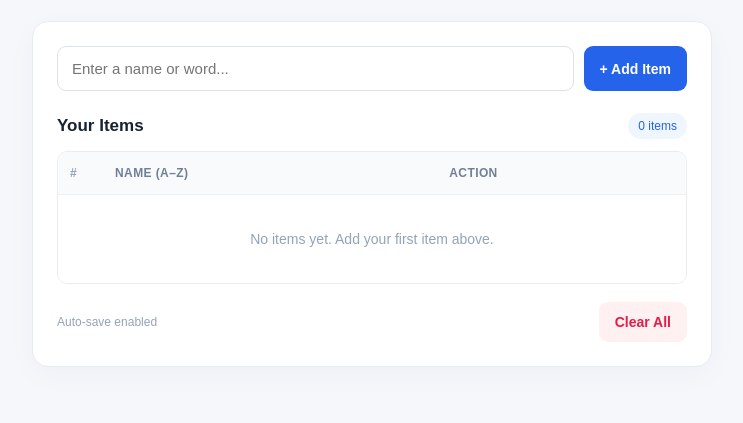
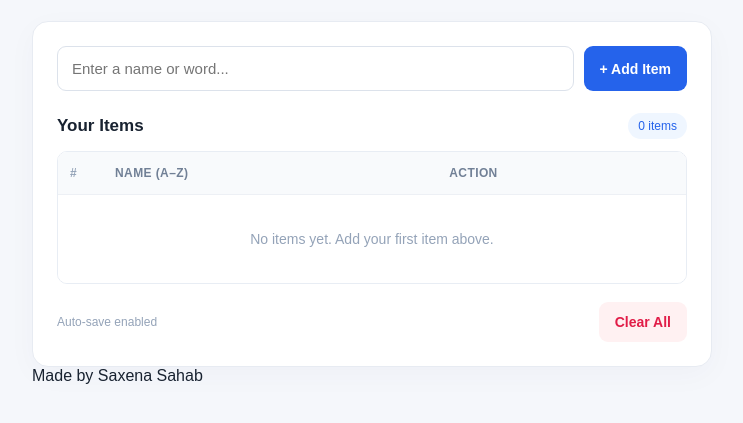
Before and after one commit to Srahul522/Sorting-Table, a plain HTML site: page index.html in a window 1280 px wide. Shown: the part 101-524 px from the top of the page, without its empty margins (268-1011 px from the left). Drawn offline with Linux system fonts and the light colour scheme.

Commit message:
index.html

```diff
--- a/index.html
+++ b/index.html
@@ -44,6 +44,7 @@
         <button class="clear-btn" id="clearBtn" type="button">Clear All</button>
       </div>
     </section>
+    <footer class="signature">Made by Saxena Sahab</footer>
   </main>
 </body>
 </html>
```
